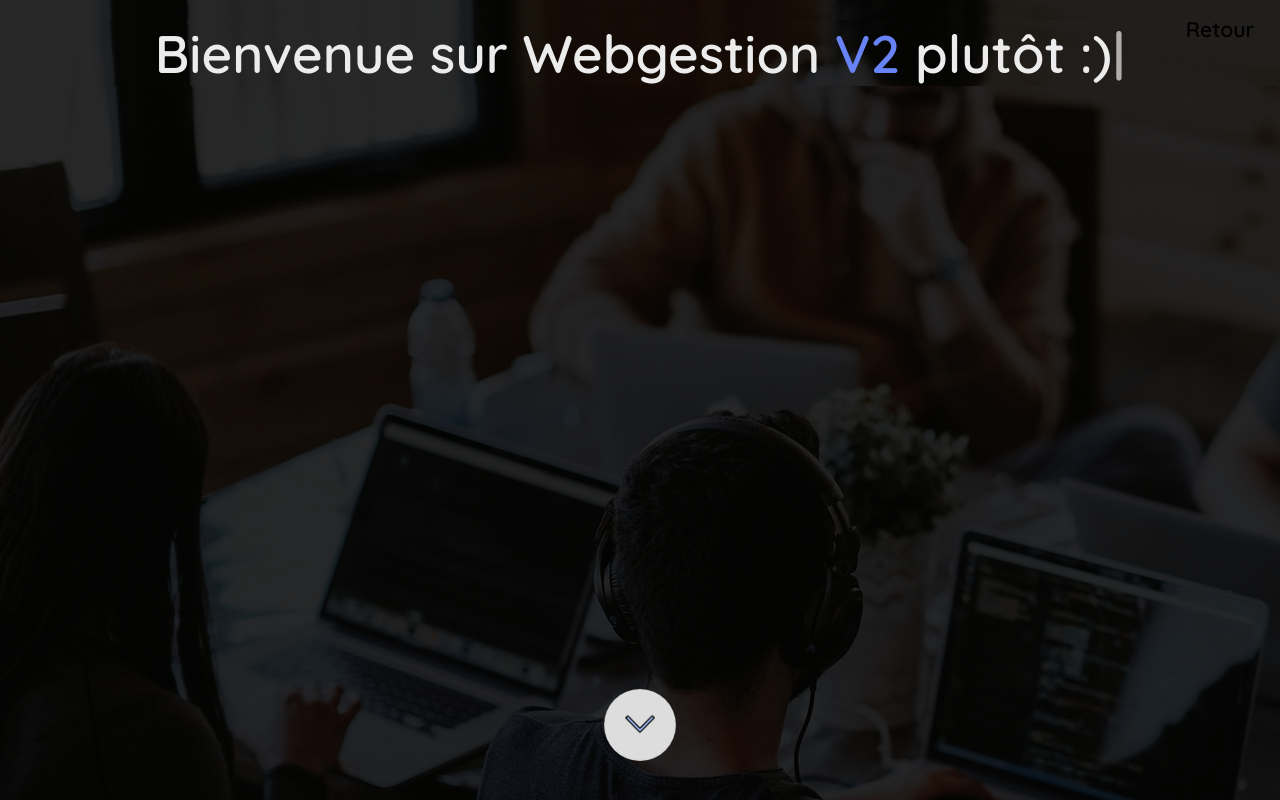
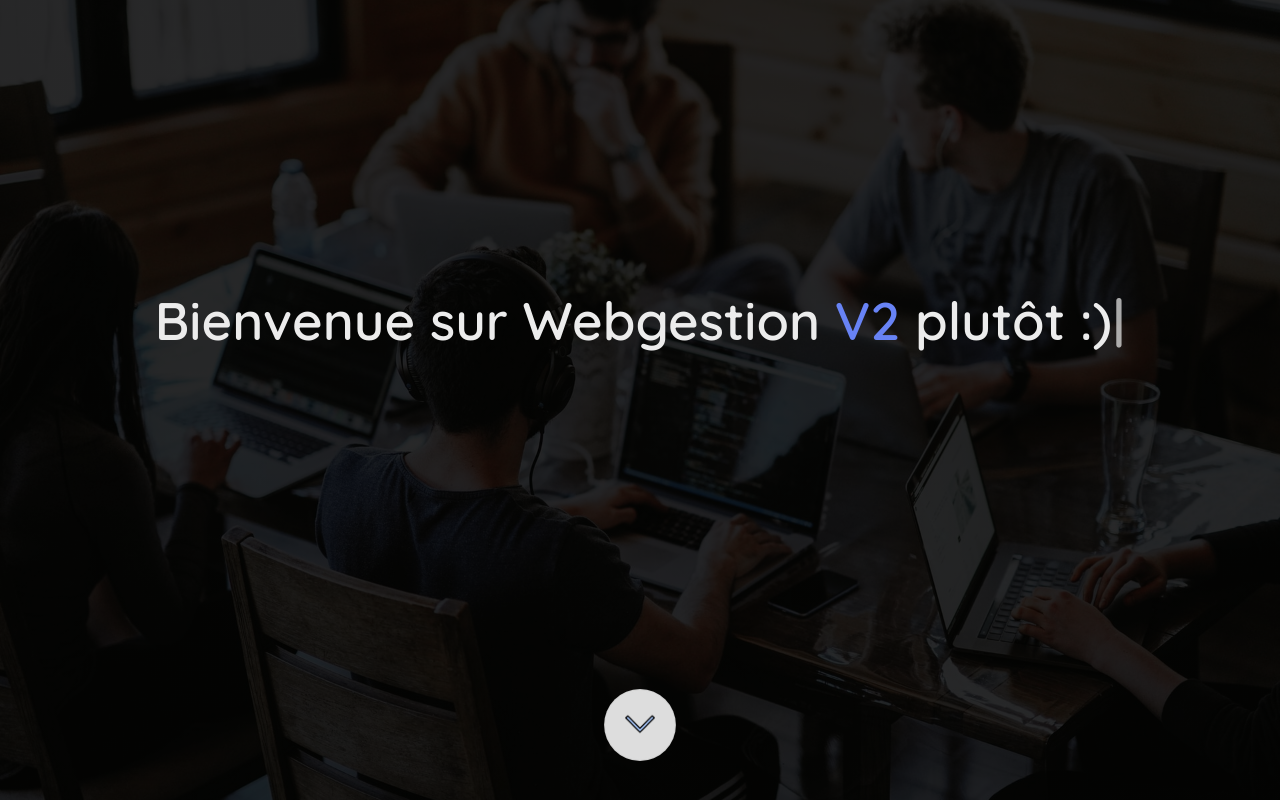
Before and after one commit to mena0018/WebgestionV2, a Symfony app: template templates/home/home.html.twig in a window 1280 px wide. Run offline with Twig, Linux system fonts and the light colour scheme; the template is opened without the code that fills it, so the values that code supplies are empty; some libraries are stand-ins or nearby versions.

Commit message:
Optimisation de la page d'acceuil

```diff
--- a/public/css/base.css
+++ b/public/css/base.css
@@ -10,6 +10,8 @@
     --red:  #cb2121;
     --azur : #528AAE;
     --indigo-clair: #b9c4ef;
+    --indigo: #6883f5;
+    --grey: #dddddd;
 }
 
 /* Reset */
@@ -101,12 +103,12 @@ a {
     right: 2%;
 }
 
-.retour input[type="button"] {
+.retour button {
     background: transparent;
     border: none;
     font-size: 1.2rem;
     font-family: 'Quicksand', sans-serif;
     font-weight: bold;
     cursor:pointer;
-
+    padding: 0.5rem;
 }
--- a/public/css/home.css
+++ b/public/css/home.css
@@ -1,12 +1,30 @@
-html, body {
-    background-size:cover;
-    background:
-        linear-gradient(
-                rgba(0, 0, 0, 0.8),
-                rgba(0, 0, 0, 0.8)
-        ),
-        url("../img/fond_homepage.jpg");
-    scroll-behavior: smooth;
+body {
+    width: 100%;
+    height: 100vh;
+    margin: 0;
+}
+
+.acceuil {
+    width: 100%;
+    height: 100%;
+    background: linear-gradient(rgba(0, 0, 0, 0.8), rgba(0, 0, 0, 0.8)),
+    center / cover url("../img/fond_homepage.jpg");
+}
+
+.txt-anim {
+    color: var(--indigo);
+}
+
+.h1-anim {
+    width: 80%;
+    position: relative;
+    top: 40%;
+    left: 50%;
+    transform: translate(-50%, -50%);
+    font-size: 3rem;
+    color: var(--lightgrey);
+    text-align: center;
+    margin: 0;
 }
 
 /* Chevron */
@@ -18,14 +36,14 @@ html, body {
     width: 70px;
     height: 70px;
     border-radius: 50%;
-    border: 2px solid #dddddd;
+    border: 2px solid var(--grey);
     display: flex;
     justify-content: center;
     align-items: center;
     cursor: pointer;
-    box-shadow: 0 0 0 0 #dddddd;
+    box-shadow: 0 0 0 0 var(--grey);
     animation: pulse 1.3s infinite;
-    background: #dddddd;
+    background: var(--grey);
 }
 
 @keyframes pulse {
@@ -35,7 +53,7 @@ html, body {
 }
 
 .floating-btn img {
-    width: 30px; /* Taille de l'image dans le cercle */
+    width: 30px;
 }
 
 .floating-btn:hover{
@@ -43,12 +61,7 @@ html, body {
     filter: contrast(200%);
 }
 
-.txt-anim {
-    color: #6883f5;
+/* Pas besoin du bouton retour sur la page d'accueil */
+button {
+    display: none;
 }
-
-.h1-anim {
-    font-size: 3rem;
-    color: #ececec;
-    text-align: center;
-}
--- a/templates/base.html.twig
+++ b/templates/base.html.twig
@@ -10,6 +10,9 @@
         {% block stylesheets %}{% endblock %}
     </head>
     <body>
+        <div class="retour">
+            <button onclick="history.go(-1)">Retour </button>
+        </div>
         {% if app.user %}
             <nav class="side-navbar">
                 <ul class="side-navbar-menu">
@@ -62,11 +65,6 @@
             </nav>
         {% endif %}
 
-        <div class="retour">
-            <input type = "button" value = "Retour"  onclick = "history.go(-1)">
-        </div>
-
-
         {% for label,messages in app.flashes %}
             {% for message in messages %}
                 <div class="alert alert-{{ label }}"}>
--- a/templates/home/home.html.twig
+++ b/templates/home/home.html.twig
@@ -7,12 +7,14 @@
 {% endblock %}
 
 {% block body %}
-    <h1 class="h1-anim"></h1>
     {% if not app.user %}
-        <button class="floating-btn">
-            <a href="/login">
-                <img src="{{ asset('/img/chevron.png') }}" alt="Chevron permettant de changer de page" />
-            </a>
-        </button>
+        <div class="acceuil">
+            <h1 class="h1-anim"></h1>
+            <button class="floating-btn">
+                <a href="/login">
+                    <img src="{{ asset('/img/chevron.png') }}" alt="Chevron permettant de changer de page" />
+                </a>
+            </button>
+        </div>
     {% endif %}
 {% endblock body %}
```
